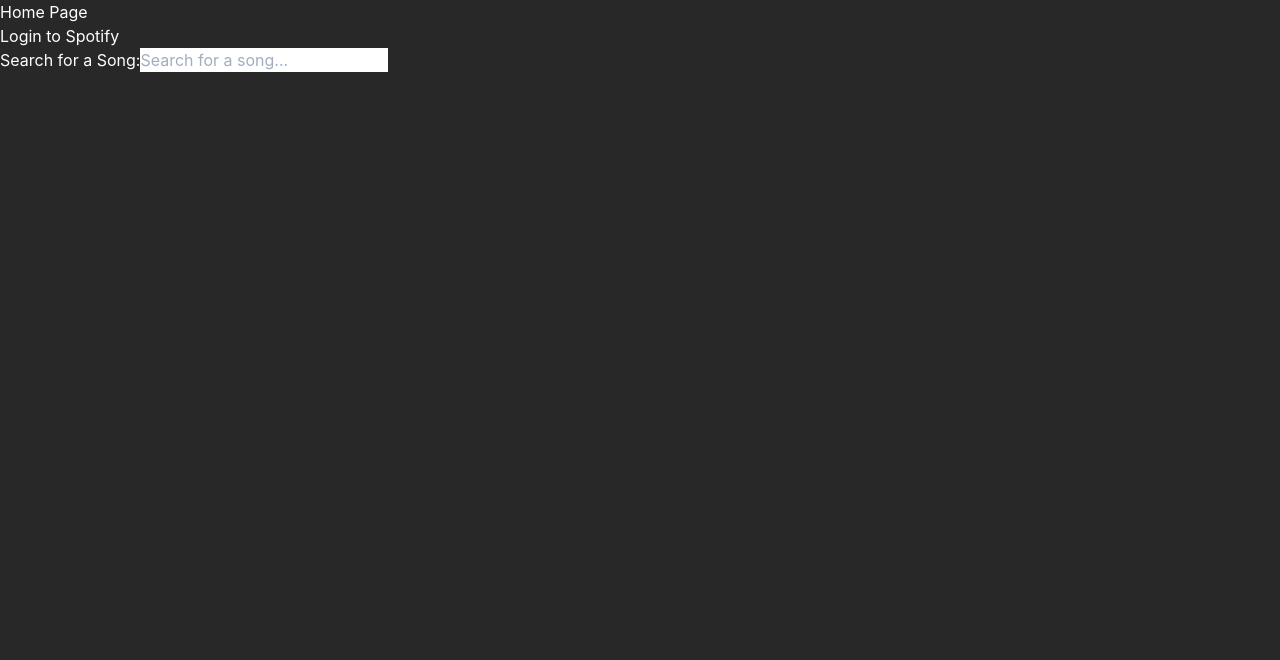
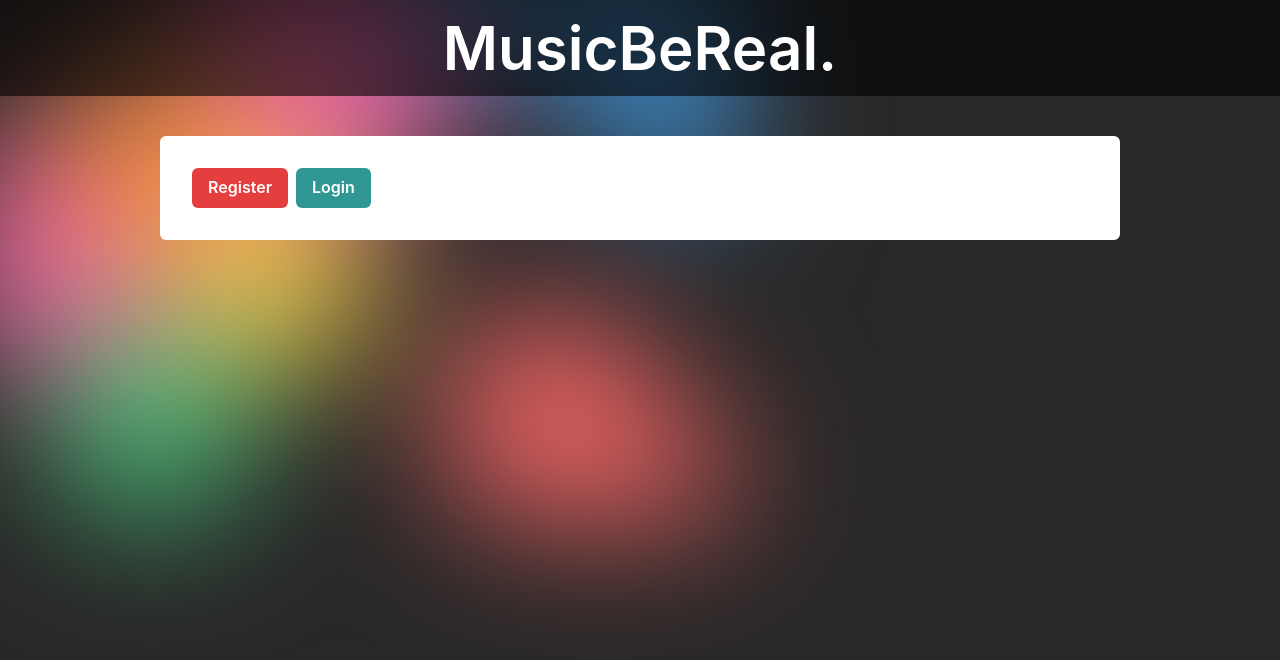
Before and after one commit to rkalafos/music-be-real, a React (Create React App) app: page / in a window 1280 px wide. Shown: the top 660 px of the page. Built offline with nearby package versions, Linux system fonts and the light colour scheme.

Commit message:
Starting out

```diff
--- a/src/App.js
+++ b/src/App.js
@@ -1,14 +1,12 @@
 import './App.css';
 import {BrowserRouter, Routes, Route} from "react-router-dom";
-import Home from "./components/home";
+import HomePage from "./pages/HomePage";
 import Profile from "./components/profile";
 import Details from "./components/details";
 import Search from "./components/search";
 import LoginRegister from "./components/login";
-import RedirectPage from "./components/RedirectPage";
+import RedirectPage from "./pages/RedirectPage";
 import MBRTheme from "./theme";
-
-// import bootstrap,
 import { ChakraProvider } from "@chakra-ui/react"
 
 function App() {
@@ -17,7 +15,7 @@ function App() {
       <BrowserRouter>
         <div className="container">
           <Routes>
-              <Route index element={<Home/>} />
+              <Route index element={<HomePage/>} />
               <Route path="/redirect" element={<RedirectPage />} />
               <Route path="/profile/:profileId?" element={<Profile/>} />
               <Route path="/details/:did" element={<Details />}/>
--- /dev/null
+++ b/src/components/Blur.js
@@ -0,0 +1,26 @@
+import {Icon, useBreakpointValue} from "@chakra-ui/react";
+import React from "react";
+
+export const Blur = (props) => {
+    return (
+        <Icon
+            width={useBreakpointValue({ base: '100%', md: '40vw', lg: '60vw' })}
+            zIndex={useBreakpointValue({ base: -1, md: -1, lg: -1 })}
+            height="560px"
+            viewBox="0 0 528 560"
+            fill="none"
+            xmlns="http://www.w3.org/2000/svg"
+            {...props}>
+            <circle cx="671" cy="661" r="211" fill="#F56565" />
+            <circle cx="644" cy="108" r="139" fill="#4299E1" />
+
+            <circle cx="471" cy="461" r="111" fill="#F56565" />
+            <circle cx="244" cy="106" r="139" fill="#ED64A6" />
+            <circle cy="291" r="139" fill="#ED64A6" />
+            <circle cx="80.5" cy="189.5" r="101.5" fill="#ED8936" />
+            <circle cx="196.5" cy="317.5" r="101.5" fill="#ECC94B" />
+            <circle cx="70.5" cy="458.5" r="101.5" fill="#48BB78" />
+            <circle cx="426.5" cy="-0.5" r="101.5" fill="#4299E1" />
+        </Icon>
+    );
+};
--- /dev/null
+++ b/src/components/Header.js
@@ -0,0 +1,25 @@
+import {Heading, HStack} from "@chakra-ui/react";
+import {useNavigate} from "react-router";
+
+export const Header = () => {
+    const navigate = useNavigate();
+    return (
+        <HStack
+            backgroundColor='rgba(0,0,0,0.6)'
+            width='100%'
+            height={{ base: "10vh", md: "12vh" }}
+            justifyContent='center'
+        >
+            <Heading
+                onClick={() => navigate('/')}
+                color={'white'}
+                fontWeight={600}
+                fontSize={{ base: '2xl', sm: '4xl', md: '6xl' }}
+                lineHeight={1.2}
+                opacity={'100%'}
+            >
+                MusicBeReal.
+            </Heading>
+        </HStack>
+    )
+}
--- a/src/components/home.js
+++ /dev/null
@@ -1,26 +0,0 @@
-import SearchBar from "./searchBar";
-import {useSelector} from "react-redux";
-
-
-const Home = () => {
-    const {
-        REACT_APP_CLIENT_ID,
-        REACT_APP_AUTHORIZE_URL,
-        REACT_APP_REDIRECT_URL
-    } = process.env;
-    const RESPONSE_TYPE = "token";
-    const token = useSelector(state => state.token.token);
-    return(
-        <>
-            <h1 style={{color:'white'}}>Home Page</h1>
-            {!token ?
-                <a href={`${REACT_APP_AUTHORIZE_URL}?client_id=${REACT_APP_CLIENT_ID}&redirect_uri=${REACT_APP_REDIRECT_URL}&response_type=${RESPONSE_TYPE}`}>
-                <h1 style={{color:'white'}}> Login to Spotify </h1>
-                </a> : <div>Logged in!</div>
-            }
-            <SearchBar/>
-        </>
-    )
-};
-
-export default Home;
--- a/src/components/login.js
+++ b/src/components/login.js
@@ -17,6 +17,7 @@ import {
   useBreakpointValue,
   Icon,
 } from '@chakra-ui/react';
+import {Blur} from "./Blur";
 
 const Register = () => {
 // functionaality pulled in from Tuiter proj
@@ -165,31 +166,6 @@ const Login = () => {
     );
 };
 
-
-export const Blur = (props) => {
-  return (
-    <Icon
-      width={useBreakpointValue({ base: '100%', md: '40vw', lg: '60vw' })}
-      zIndex={useBreakpointValue({ base: -1, md: -1, lg: -1 })}
-      height="560px"
-      viewBox="0 0 528 560"
-      fill="none"
-      xmlns="http://www.w3.org/2000/svg"
-      {...props}>
-      <circle cx="671" cy="661" r="211" fill="#F56565" />
-      <circle cx="644" cy="108" r="139" fill="#4299E1" />
-
-      <circle cx="471" cy="461" r="111" fill="#F56565" />
-      <circle cx="244" cy="106" r="139" fill="#ED64A6" />
-      <circle cy="291" r="139" fill="#ED64A6" />
-      <circle cx="80.5" cy="189.5" r="101.5" fill="#ED8936" />
-      <circle cx="196.5" cy="317.5" r="101.5" fill="#ECC94B" />
-      <circle cx="70.5" cy="458.5" r="101.5" fill="#48BB78" />
-      <circle cx="426.5" cy="-0.5" r="101.5" fill="#4299E1" />
-    </Icon>
-  );
-};
-
 class LoginRegister extends React.Component {
   constructor () {
     super()
--- /dev/null
+++ b/src/layouts/DefaultLayout.js
@@ -0,0 +1,37 @@
+import React from 'react';
+import {Box, Center, Stack, VStack} from "@chakra-ui/react";
+import { Header } from "../components/Header";
+import {Blur} from "../components/Blur";
+
+
+export const DefaultLayout = ({children}) => {
+    return(
+        <Box position={"relative"}>
+            <VStack
+                w={"full"}
+                h={"100%"}
+                align={"center"}
+                position={"fixed"}
+                overflowY={"auto"}
+                sx={{
+                    "::-webkit-scrollbar": {
+                        display: "none"
+                    },
+                    webkitOverflowScrolling: "touch"
+                }}
+                pb={'1$'}
+            >
+                <Header />
+                <Stack as={Center} direction={'row'} w={'100%'}>
+                    {children}
+                </Stack>
+            </VStack>
+            <Blur
+                position={'absolute'}
+                top={-10}
+                left={-10}
+                style={{ filter: 'blur(70px)' }}
+            />
+        </Box>
+    )
+};
--- /dev/null
+++ b/src/pages/HomePage.js
@@ -0,0 +1,53 @@
+import React from 'react';
+// import {useSelector} from "react-redux";
+import {DefaultLayout} from "../layouts/DefaultLayout";
+import {Box, Button, HStack} from "@chakra-ui/react";
+
+
+const HomePage = () => {
+    /*
+    const {
+        REACT_APP_CLIENT_ID,
+        REACT_APP_AUTHORIZE_URL,
+        REACT_APP_REDIRECT_URL
+    } = process.env;
+    const RESPONSE_TYPE = "token";
+    const token = useSelector(state => state.token.token);
+     */
+    return(
+        <DefaultLayout>
+            <Box
+                p={8}
+                m={8}
+                w={"75%"}
+                bg={"white"}
+                rounded={"md"}
+            >
+                <HStack>
+                    <Button
+                        colorScheme={"red"}
+                    >
+                        Register
+                    </Button>
+                    <Button
+                        colorScheme={"teal"}
+                    >
+                        Login
+                    </Button>
+                    {}
+                </HStack>
+
+
+            </Box>
+            { /*
+            !token ?
+                <a href={`${REACT_APP_AUTHORIZE_URL}?client_id=${REACT_APP_CLIENT_ID}&redirect_uri=${REACT_APP_REDIRECT_URL}&response_type=${RESPONSE_TYPE}`}>
+                    <h1 style={{color:'white'}}> Login to Spotify </h1>
+                </a> : <div>Logged in!</div>
+                */
+            }
+        </DefaultLayout>
+    )
+};
+
+export default HomePage;
```
Also changed, not shown: src/pages/RedirectPage.js (renamed from src/components/RedirectPage.js).
